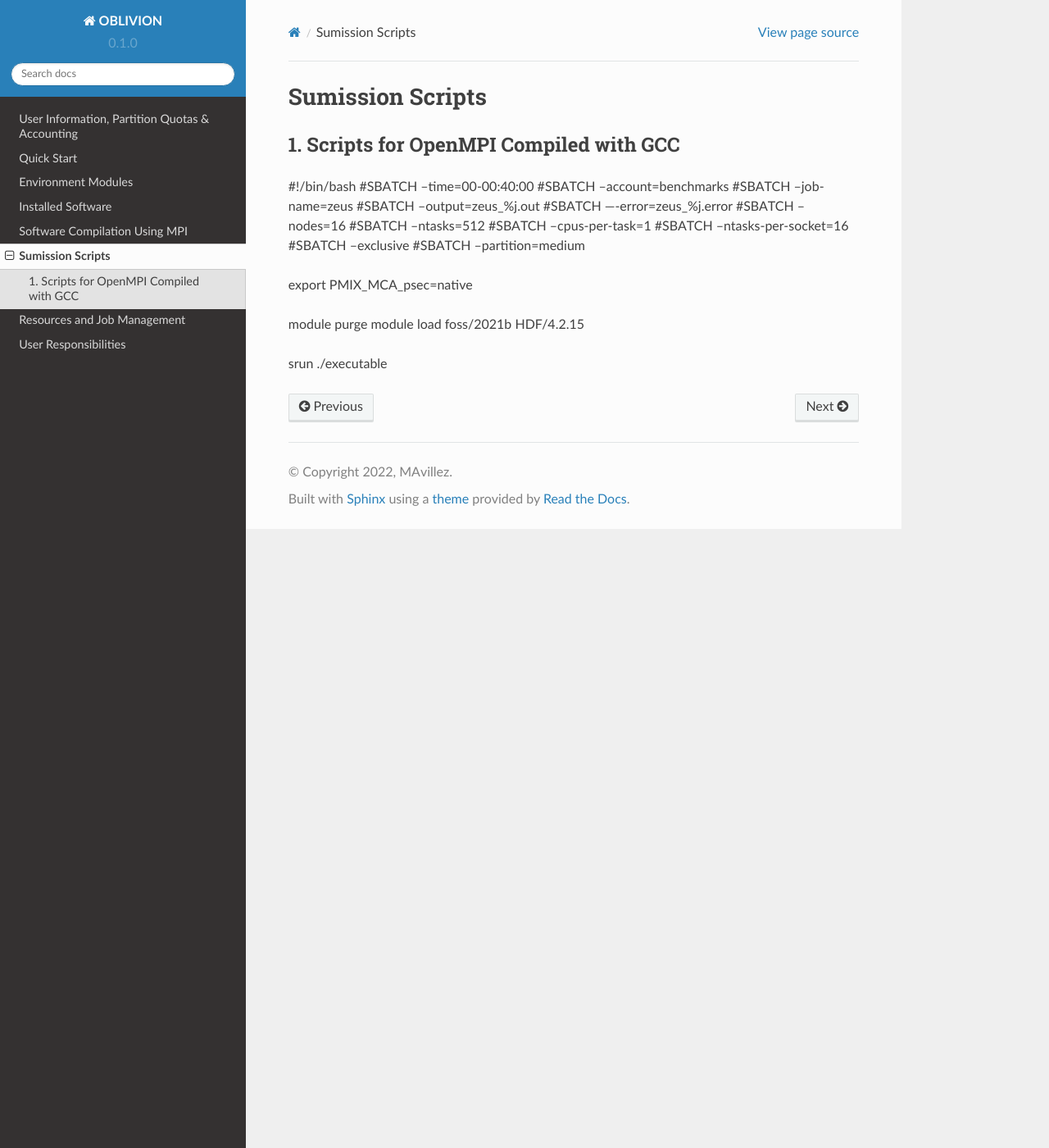
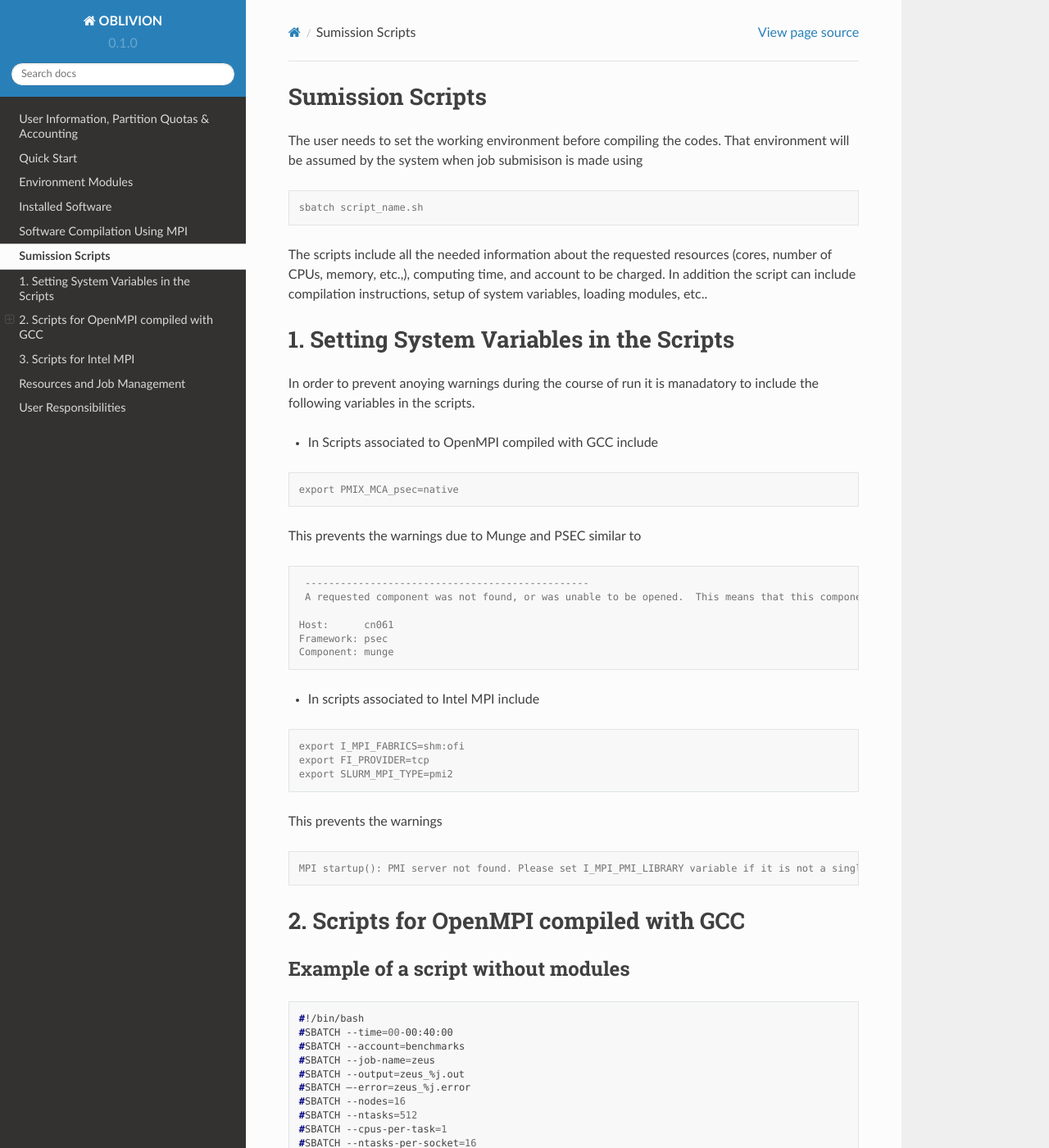
Before and after one commit to mavillez/Oblivion, a Sphinx documentation site: the page built from docs/source/scripts.rst, in a window 1280 px wide and 1400 px high. Shown: the whole window at 82% size. Built offline with Sphinx 7.4.7 and the Read the Docs theme 2.0.0, drawn with Linux system fonts in a browser that asks for light colours; some of the changed text lies outside the part shown.

Commit message:
Update scripts.rst

```diff
--- a/docs/source/scripts.rst
+++ b/docs/source/scripts.rst
@@ -1,27 +1,129 @@
 Sumission Scripts
 =================
 
-1. Scripts for OpenMPI Compiled with GCC
------------------------------------------
+The user needs to set the working environment before compiling the codes. That environment will be assumed by the system when job submisison is made using
+
+.. code-block:: console
+
+  sbatch script_name.sh
+
+The scripts include all the needed information about the requested resources (cores, number of CPUs, memory, etc.,), computing time, and account to be charged. In addition the script can include compilation instructions, setup of system variables, loading modules, etc..
+
+1. Setting System Variables in the Scripts
+==========================================
+
+In order to prevent anoying warnings during the course of run it is manadatory to include the following variables in the scripts.
+
+* In Scripts associated to OpenMPI compiled with GCC include
+
+.. code-block:: console
+
+  export PMIX_MCA_psec=native
+
+This prevents the warnings due to Munge and PSEC similar to
+
+.. code-block:: console
+
+   ------------------------------------------------
+   A requested component was not found, or was unable to be opened.  This means that this component is either not installed or is unable to be used on your system (…)
+
+  Host:      cn061
+  Framework: psec
+  Component: munge
+
+* In scripts associated to Intel MPI include
+
+.. code-block:: console
+
+  export I_MPI_FABRICS=shm:ofi
+  export FI_PROVIDER=tcp
+  export SLURM_MPI_TYPE=pmi2
+
+This prevents the warnings
+
+.. code-block:: console
 
 
+  MPI startup(): PMI server not found. Please set I_MPI_PMI_LIBRARY variable if it is not a singleton case.
 
-#!/bin/bash
-#SBATCH --time=00-00:40:00
-#SBATCH --account=benchmarks
-#SBATCH --job-name=zeus
-#SBATCH --output=zeus_%j.out
-#SBATCH —-error=zeus_%j.error
-#SBATCH --nodes=16
-#SBATCH --ntasks=512
-#SBATCH --cpus-per-task=1
-#SBATCH --ntasks-per-socket=16
-#SBATCH --exclusive
-#SBATCH --partition=medium
 
-export PMIX_MCA_psec=native
+2. Scripts for OpenMPI compiled with GCC
+========================================
 
-module purge
-module load foss/2021b HDF/4.2.15
+Example of a script without modules
+~~~~~~~~~~~~~~~~~~~~~~~~~~~~~~~~~~~
 
-srun ./executable
+.. code-block:: console
+
+  #!/bin/bash
+  #SBATCH --time=00-00:40:00
+  #SBATCH --account=benchmarks
+  #SBATCH --job-name=zeus
+  #SBATCH --output=zeus_%j.out
+  #SBATCH —-error=zeus_%j.error
+  #SBATCH --nodes=16
+  #SBATCH --ntasks=512
+  #SBATCH --cpus-per-task=1
+  #SBATCH --ntasks-per-socket=16
+  #SBATCH --exclusive
+  #SBATCH --partition=medium
+
+  export PMIX_MCA_psec=native
+
+  srun ./executable
+
+In this script we are setting the number of MPI tasks (ntasks), the number of cores per task (cpus-per-task) and the number of tasks per CPU also referred as socket (ntasks-per-socket). So, this script imposes that 1 core executes 1 MPI task. The compute nodes are being used exclusively by this run (option exclusive), and the queue, which in SLURM is called partition, is the debug queue. Finally the code is executed using srun.
+
+
+Example of a script loading modules
+~~~~~~~~~~~~~~~~~~~~~~~~~~~~~~~~~~~
+
+.. code-block:: console
+
+  #!/bin/bash
+  #SBATCH --time=00-00:40:00
+  #SBATCH --account=benchmarks
+  #SBATCH --job-name=zeus
+  #SBATCH --output=zeus_%j.out
+  #SBATCH —-error=zeus_%j.error
+  #SBATCH --nodes=16
+  #SBATCH --ntasks=512
+  #SBATCH --cpus-per-task=1
+  #SBATCH --ntasks-per-socket=16
+  #SBATCH --exclusive
+  #SBATCH --partition=medium
+
+  export PMIX_MCA_psec=native
+
+  module purge
+  module load foss/2021b HDF/4.2.15
+
+  srun ./executable
+
+
+3. Scripts for Intel MPI
+========================
+
+.. code-block:: console
+
+  #!/bin/bash
+  #SBATCH --time=00-00:40:00
+  #SBATCH --account=benchmarks
+  #SBATCH --job-name=zeus
+  #SBATCH --output=zeus_%j.out
+  #SBATCH —-error=zeus_%j.error
+  #SBATCH --nodes=16
+  #SBATCH --ntasks=512
+  #SBATCH --cpus-per-task=1
+  #SBATCH --ntasks-per-socket=16
+  #SBATCH --exclusive
+  #SBATCH --partition=medium
+
+  export I_MPI_FABRICS=shm:ofi
+  export FI_PROVIDER=tcp
+  export SLURM_MPI_TYPE=pmi2
+
+  module purge
+  module load iimpi/2022a
+
+  srun ./executable
```
